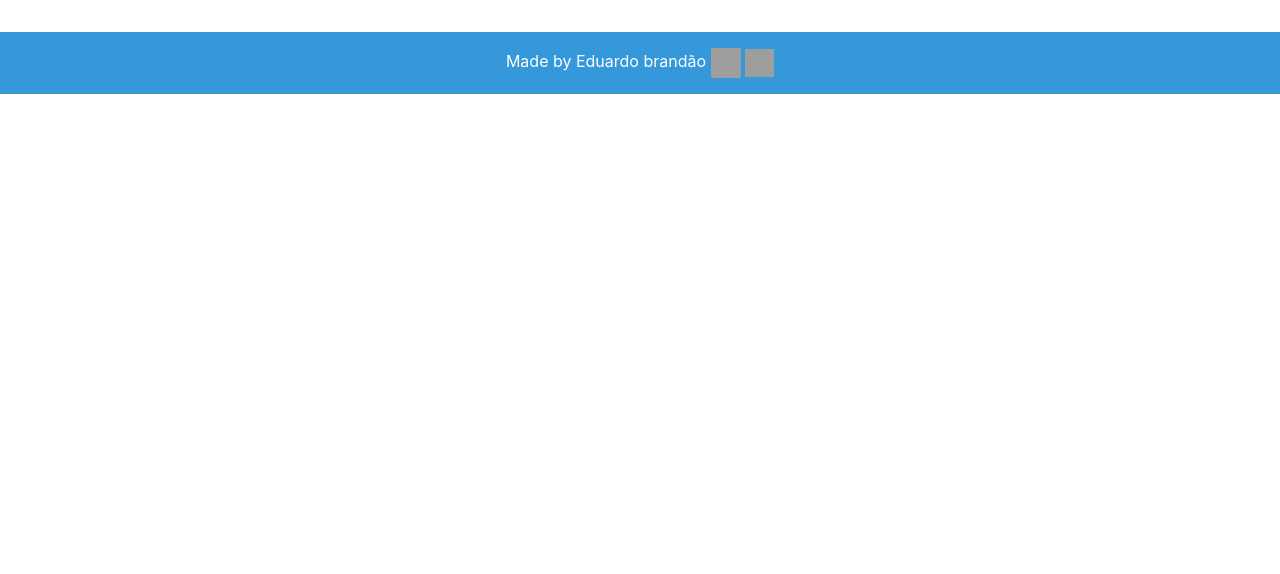
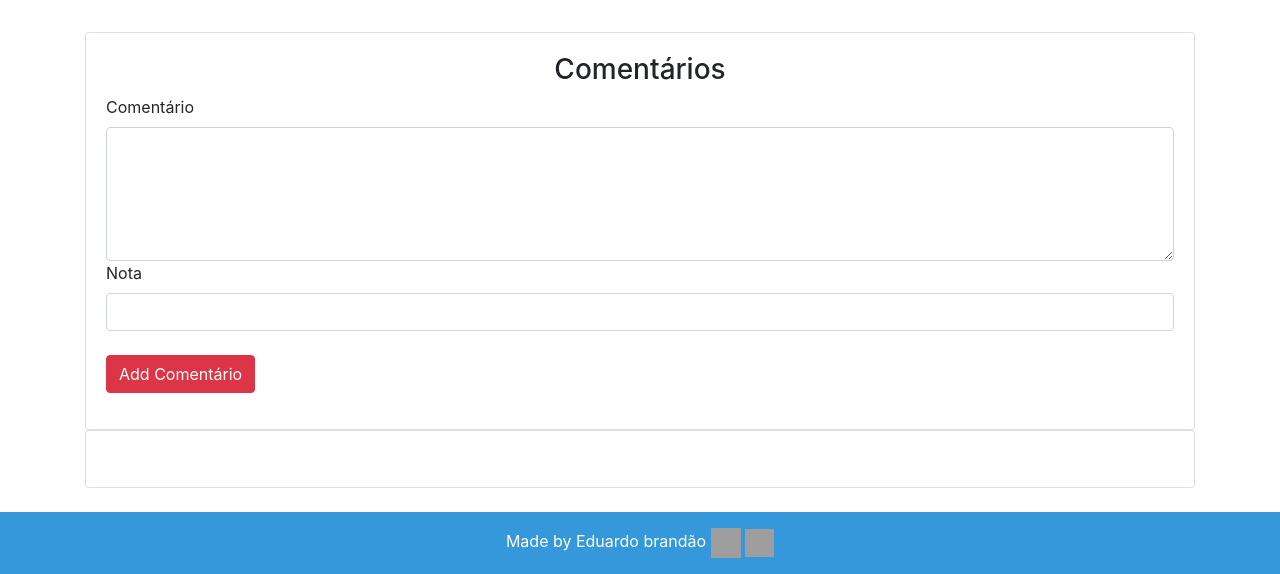
Before and after one commit to EduardoBran/EbFilmes-App-Web-Py, a Django app: template filme/templates/filme/filme_detalhes.html in a window 1280 px wide. Shown: the part 294-868 px from the top of the page. Before the commit the page ends 388 px from the top, so only its background shows below. Run offline with Django 4.2, Linux system fonts and the light colour scheme; the template is opened without the code that fills it, so the values that code supplies are empty; some libraries are stand-ins or nearby versions; grey boxes are pictures that could not be loaded.

Commit message:
add funcao para adicionar comentarios

```diff
--- /dev/null
+++ b/comentario/urls.py
@@ -0,0 +1,9 @@
+from django.urls import path
+
+from . import views
+
+app_name = 'comentario'
+
+urlpatterns = [
+    path('addComentario/<int:movie_id>/', views.addComentario, name='addComentario')
+]
--- a/filme/templates/filme/filme_detalhes.html
+++ b/filme/templates/filme/filme_detalhes.html
@@ -16,6 +16,36 @@
 
 <br>
 <h4>Categoria: {{ movie.categoria_filme }}</h4>
+<br>
+
+<div class="card">
+    <div class="card-body">
+        <h3 class="text-center">Comentários</h3>
+        <form action="{% url 'comentario:addComentario' movie.id  %}" method="POST">
+            {% csrf_token %}
+            <label for="comentario">Comentário</label>
+            <textarea name="comentario" id="comentario" cols="30" rows="5" class="form-control"></textarea>
+
+            <label for="rating">Nota</label>
+            <input type="text" name="nota" class="form-control">
+
+            <br>
+            <input type="submit" class="btn btn-danger" value="Add Comentário">
+        </form>
+    </div>
+</div>
+
+<div class="card">
+    <div class="card-body">
+        <ul>
+            {% for comentario in comentarios %}
+
+            <li>{{ comentario.comentario }} <i>{{ comentario.user }}</i></li>
+
+            {% endfor %}
+        </ul>
+    </div>
+</div>
 
 <br>
 {% endblock %}
--- a/filme/views.py
+++ b/filme/views.py
@@ -1,3 +1,4 @@
+from comentario.models import Comentario
 from django.db.models import Q
 from django.http import Http404
 from django.shortcuts import render
@@ -65,9 +66,11 @@ def detailPage(request, movie_id):
         raise Http404('Filme não existe.')
 
     categorias = Categoria.objects.order_by('nome_cat')
+    comentarios = Comentario.objects.filter(filme=movie_id)
 
     context = {
         'movie': movie,
-        'categorias': categorias
+        'categorias': categorias,
+        'comentarios': comentarios
     }
     return render(request, 'filme/filme_detalhes.html', context)
--- a/projebfilmes/urls.py
+++ b/projebfilmes/urls.py
@@ -22,6 +22,7 @@ urlpatterns = [
     path('admin/', admin.site.urls),
     path('', include('filme.urls')),
     path('login/', include('perfil.urls')),
+    path('comentario/', include('comentario.urls')),
 ]
 
 # urlpatterns += static(settings.MEDIA_URL,document_root=settings.MEDIA_ROOT)
```
Also changed, not shown: comentario/forms.py (added, +12 -0 lines), comentario/views.py (+29 -2 lines).
